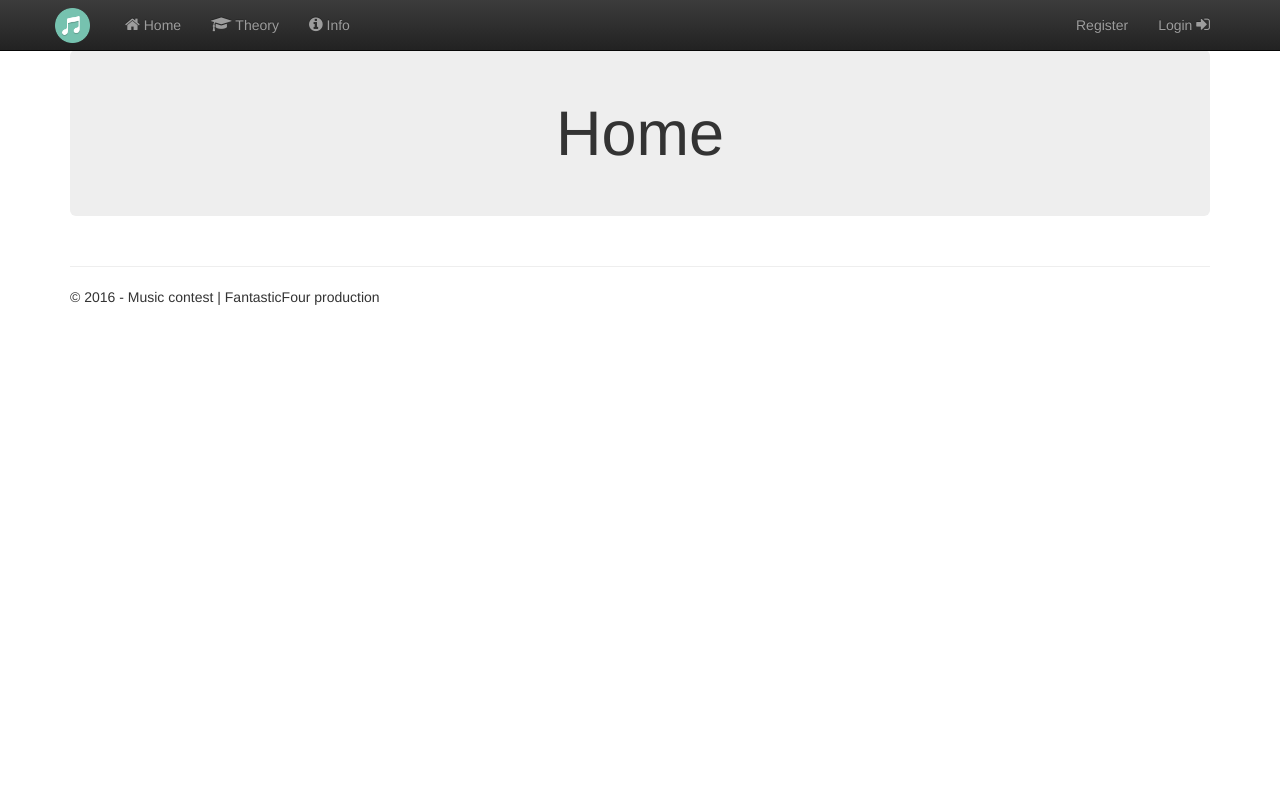
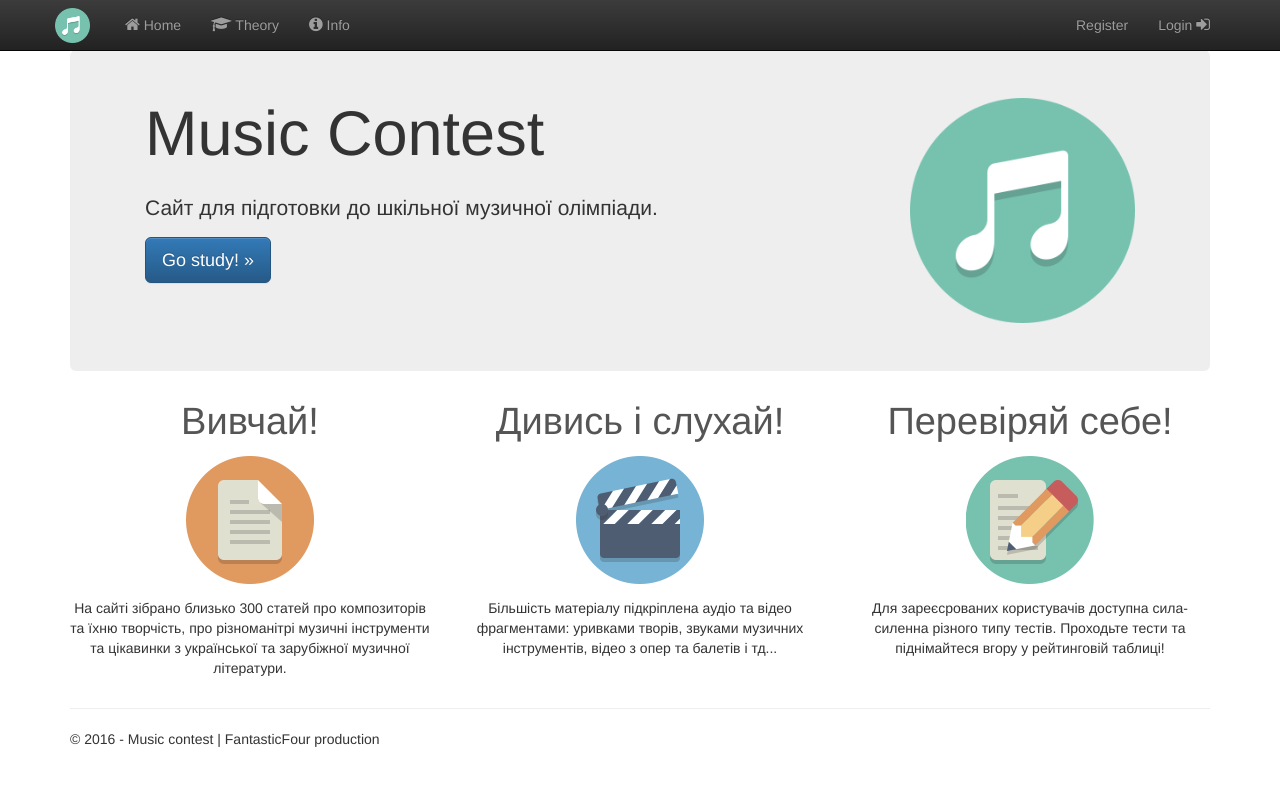
Before and after one commit to lesyk-lesyk/music-contest-web-app, a website: page public/html/index.html in a window 1280 px wide. Drawn offline with nearby package versions, Linux system fonts and the light colour scheme; some packages are replaced by stand-ins of ours.

Commit message:
update home page

```diff
--- a/public/css/styles.css
+++ b/public/css/styles.css
@@ -321,9 +321,33 @@ footer a:hover, footer a:focus { border-bottom: 1px dotted #19b9e7; }
 
 }
 
+/* --------  end login register  --------*/
+
+.jumbotron {
+  margin-bottom: 15px;
+}
+
+.rounded{
+  -webkit-border-radius: 6px;
+     -moz-border-radius: 6px;
+          border-radius: 6px;
+          margin-bottom: 15px;
+          margin-top: 15px;
+          padding: 14px;
+}
+
+.gray{
+  background-color: #eee;
+}
 
 
+@media (max-width: 992px) {
+    .text-sm-left { text-align: left; }
+    .text-sm-center { text-align: center; }
+}
 
-
-
-/* --------  end login register  --------*/
+.img-block{
+    text-align: center;
+    height: 110;
+    margin-bottom: 14px;
+}
--- a/public/partials/home.html
+++ b/public/partials/home.html
@@ -1,7 +1,34 @@
-<div class="jumbotron text-center">
-  <h1>Home</h1>
+<header class="jumbotron text-sm-left text-sm-center ">
+  <div class="container">
+    <div class="row row-header">
+      <div class="col-xs-12 col-md-9">
+        <h1>Music Contest</h1>
+        <p style="padding:5px;"></p>
+        <p class="lead">Сайт для підготовки до шкільної музичної олімпіади.</p>
+        <p><a href="#/theory" class="btn btn-primary btn-lg">Go study! &raquo;</a></p>
+      </div>
+      <div class="visible-md visible-lg col-md-3">
+        <img src="/img/logo.png" class="img-responsive logo">
+      </div>
+    </div>
+  </div>
+</header>
+<div class="row">
+  <div class="col-md-4 text-center">
+    <h2>Вивчай!</h2>
+    <img class="img-block" src="/img/articles.png" /> <br />
+    <p>
+      На сайті зібрано близько 300 статей про композиторів та їхню творчість, про різноманітрі музичні інструменти та цікавинки з української та зарубіжної музичної літератури.
+    </p>
+  </div>
+  <div class="col-md-4 text-center">
+    <h2>Дивись і слухай!</h2>
+    <img class="img-block" src="/img/media.png" /> <br />
+    <p>Більшість матеріалу підкріплена аудіо та відео фрагментами: уривками творів, звуками музичних інструментів, відео з опер та балетів і тд...</p>
+  </div>
+  <div class="col-md-4 text-center">
+    <h2>Перевіряй себе!</h2>
+    <img class="img-block" src="/img/tests.png" /> <br />
+    <p>Для зареєсрованих користувачів доступна сила-силенна різного типу тестів. Проходьте тести та піднімайтеся вгору у рейтинговій таблиці!</p>
+  </div>
 </div>
-
-<div class="row">
-
-</div>
```
Also changed, not shown: public/img/articles.png (added), public/img/media.png (added), public/img/tests.png (added).
